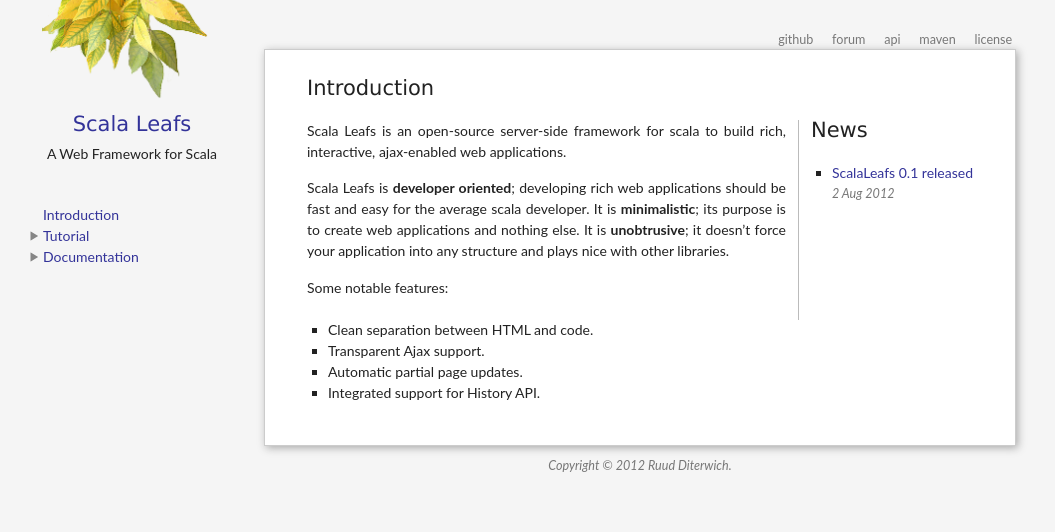
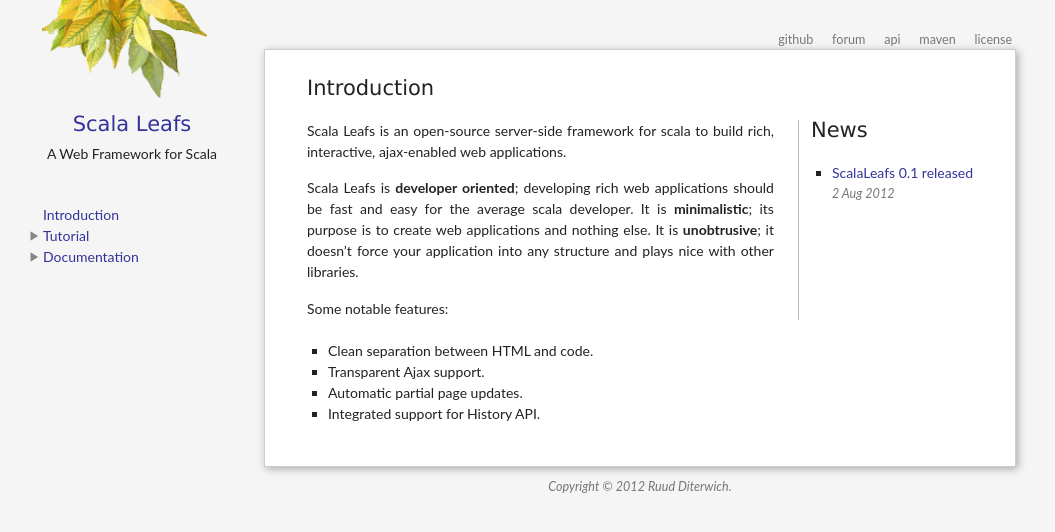
Before and after one commit to scalastuff/scalaleafs, a Jekyll site: the page built from index.md, in a window 1280 px wide. Shown: the top 532 px of the page, without its empty margins (0-1055 px from the left). Built offline with Jekyll 4.4.1, drawn with Linux system fonts in a browser that asks for light colours.

Commit message:
Updated index.md

```diff
--- a/index.md
+++ b/index.md
@@ -3,8 +3,7 @@
 layout: default
 ---
 
-  <div style="float: right; height: 200px; margin-left: 12px;padding-left: 12px; border-left: 1px solid #bbb">
-
+  <div style="float: right; height: 200px; margin-left: 24px;padding-left: 12px; border-left: 1px solid #bbb">
 <h3>News</h3>
 <ul>
     <li><span style="white-space:nowrap; color: #339">ScalaLeafs 0.1 released</span><div style="color:#777; font-style:italic; font-size: 90%">2 Aug 2012</div></li>
```
